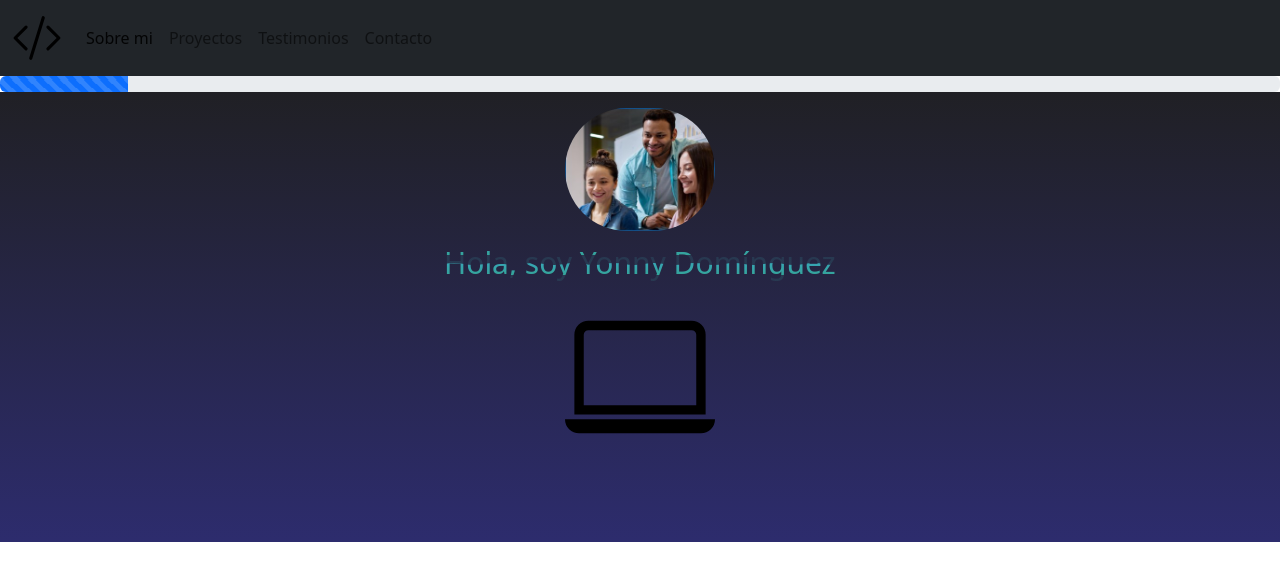
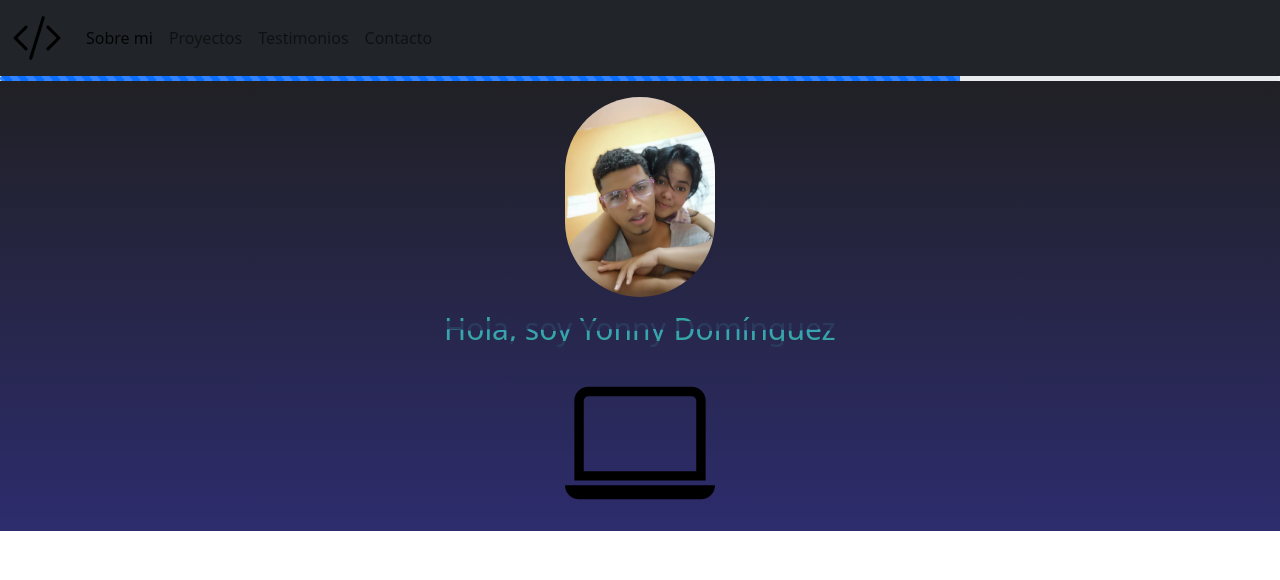
Before and after one commit to yonny0012/Website, a React (Create React App) app: page / in a window 1280 px wide. Shown: the top 580 px of the page. Built offline with nearby package versions, Linux system fonts and the light colour scheme.

Commit message:
feat: :art: Coustom progressBar finish

```diff
--- a/package.json
+++ b/package.json
@@ -7,6 +7,7 @@
     "@testing-library/react": "^13.4.0",
     "@testing-library/user-event": "^13.5.0",
     "bootstrap": "^5.2.3",
+    "mdb-react-ui-kit": "^5.1.0",
     "react": "^18.2.0",
     "react-bootstrap": "^2.7.2",
     "react-dom": "^18.2.0",
--- a/src/App.css
+++ b/src/App.css
@@ -3,3 +3,6 @@
       display: none;
     }
   }
+.coustom-progress-bar{
+  height: 5px;
+}
--- a/src/App.js
+++ b/src/App.js
@@ -1,4 +1,4 @@
-import ProgressBar from 'react-bootstrap/ProgressBar';
+import { CoustomProgrssBar } from './Components/CoustomProgressBar';
 import { BrowserRouter } from 'react-router-dom';
 import './App.css';
 import { NavBar } from './Components/NavBar';
@@ -8,7 +8,8 @@ function App() {
   return (
     <BrowserRouter>
       <NavBar />
-      <ProgressBar now={10} animated />
+
+      <CoustomProgrssBar />
       <div>
         <Hero />
       </div>
--- /dev/null
+++ b/src/Components/CoustomProgressBar.js
@@ -0,0 +1,9 @@
+import { MDBProgress, MDBProgressBar } from 'mdb-react-ui-kit';
+
+export const CoustomProgrssBar = () =>{
+  return(
+      <MDBProgress height={5} >
+        <MDBProgressBar width={75} valuemin={0} valuemax={100} striped animated/>
+      </MDBProgress>
+  );
+}
--- a/src/Components/Hero.js
+++ b/src/Components/Hero.js
@@ -1,5 +1,5 @@
-// import avatar from "../Items/img/We.jpg";
-import avat from "../Items/img/img2.jpg";
+import avatar from "../Items/img/We.jpg";
+// import avatar from "../Items/img/img2.jpg";
 import laptop_Logo from "../Items/img/laptop.svg";
 import { TextOcean } from "./TextOcean";
 import "../Styles/Hero.css";
@@ -8,7 +8,7 @@ export const Hero = ()=>{
   return(
     <section className="hero align-items-strtch">
       <div className="hero-main d-flex flex-column justify-content-center align-items-center">
-        <img className="hero-img-main rounded-pill" src={ avat }  width="200" alt="Imagen de Yonny Domínguez" />
+        <img className="hero-img-main rounded-pill" src={ avatar }  width="200" alt="Imagen de Yonny Domínguez" />
         <TextOcean text= "Hola, soy Yonny Domínguez" />
       </div>
       <div className="hero-inferior">
--- a/src/Components/TextOcean.js
+++ b/src/Components/TextOcean.js
@@ -34,7 +34,7 @@ export const TextOcean = ({ text })=>{
         </pattern>
       </defs>
       <text ref={textRef} className="text" text-anchor="middle" x="50%" y="15" font-size="30" fill="url(#wave)"  fill-opacity="0.6" alignmentBaseline="middle">{ text }</text>
-      <text ref={textRef} className="text" text-anchor="middle" x="50%" y="15" font-size="30" fill="url(#gradient)" fill-opacity="0.1" alignmentBaseline="middle">{ text }</text>
+      <text ref={textRef} className="text" text-anchor="middle" x="50%" y="15" font-size="30" fill="url(#gradient)" fill-opacity="0.1" alignmentBaseline="middle" >{ text }</text>
     </svg>
   );
 }
```
Also changed, not shown: 1 other file (tests, documents, lock files or other folders).
